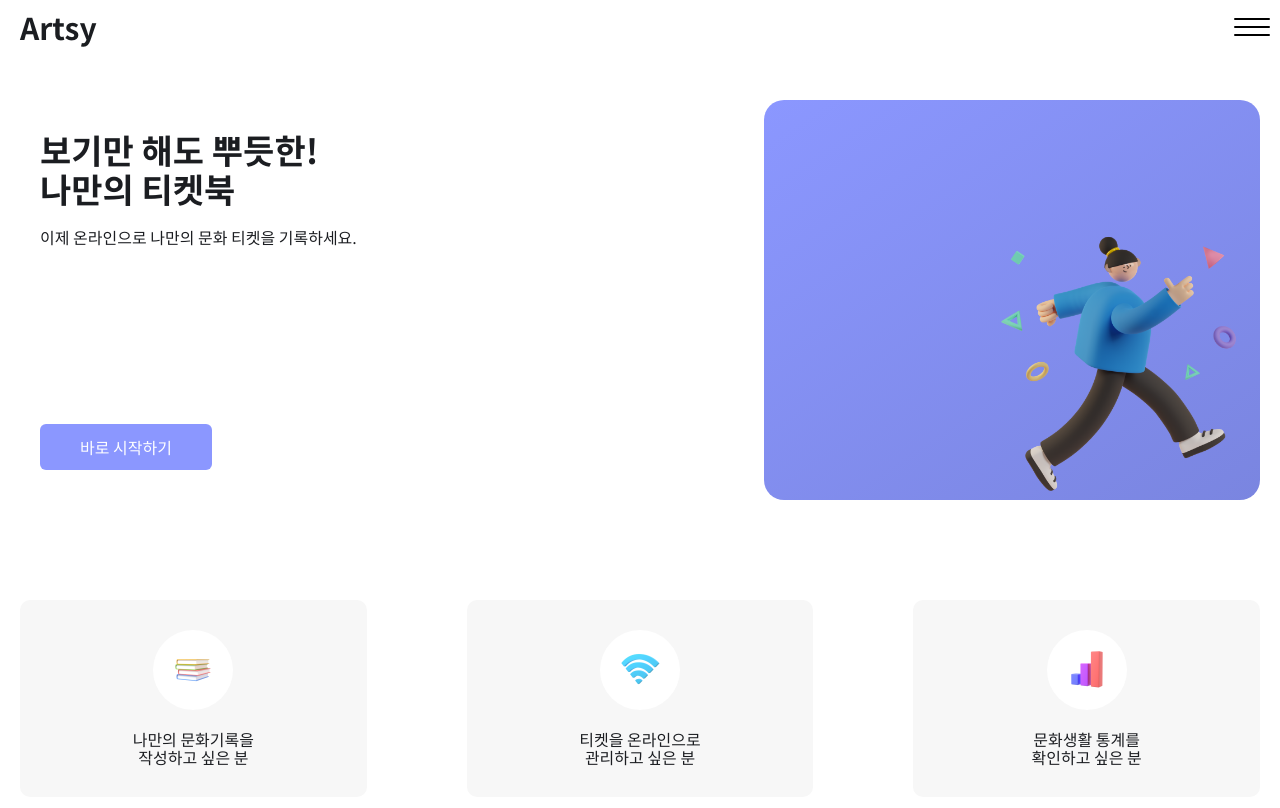
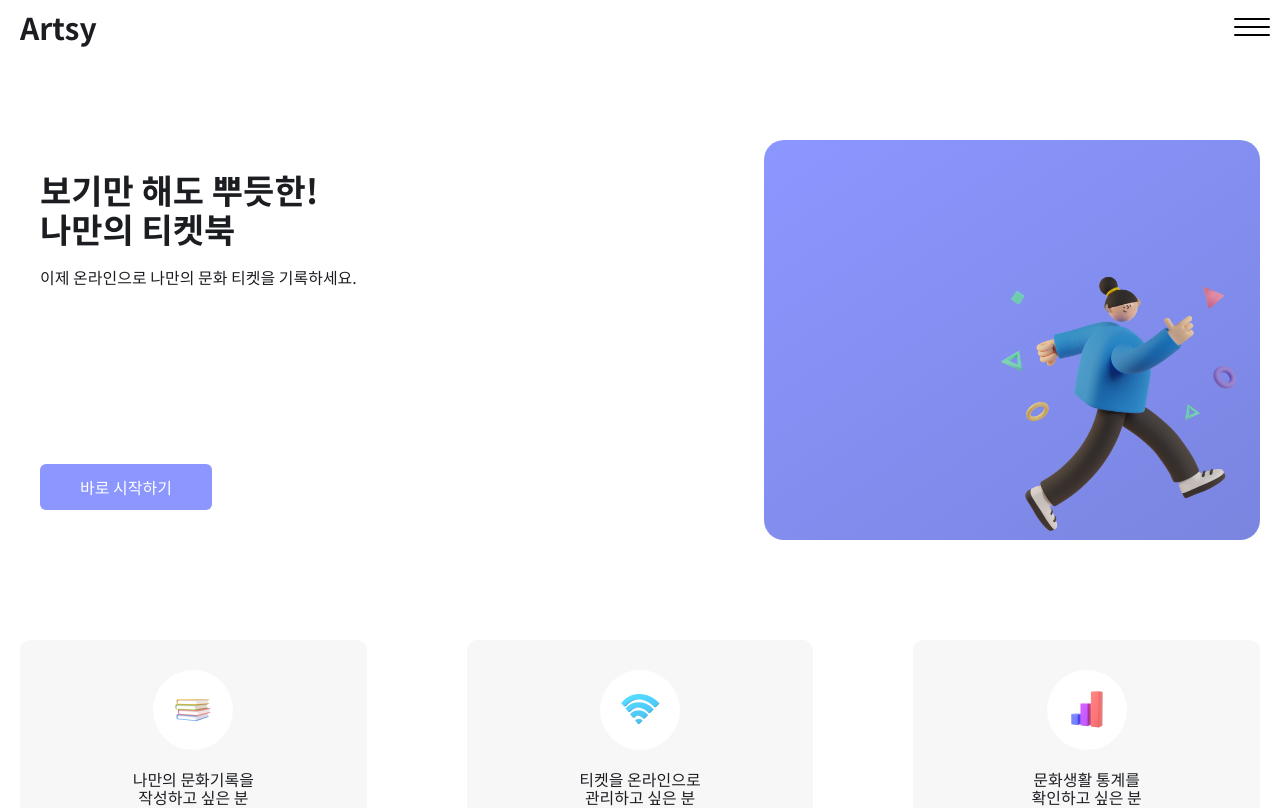
Before and after one commit to seohyun-song/Artsy, a React (Vite) app: page / in a window 1280 px wide. Shown: the top 808 px of the page. Built offline with nearby package versions, Linux system fonts and the light colour scheme; no server answers.

Commit message:
design: main 상단 간격 추가

```diff
--- a/src/components/@common/Main/Main.styles.js
+++ b/src/components/@common/Main/Main.styles.js
@@ -2,7 +2,7 @@ import styled from 'styled-components';
 
 const StyledMain = styled.main`
     flex: 1 auto;
-    padding: 10rem 0 8rem;
+    padding: 14rem 0 8rem;
 `;
 
 export default StyledMain;
```
